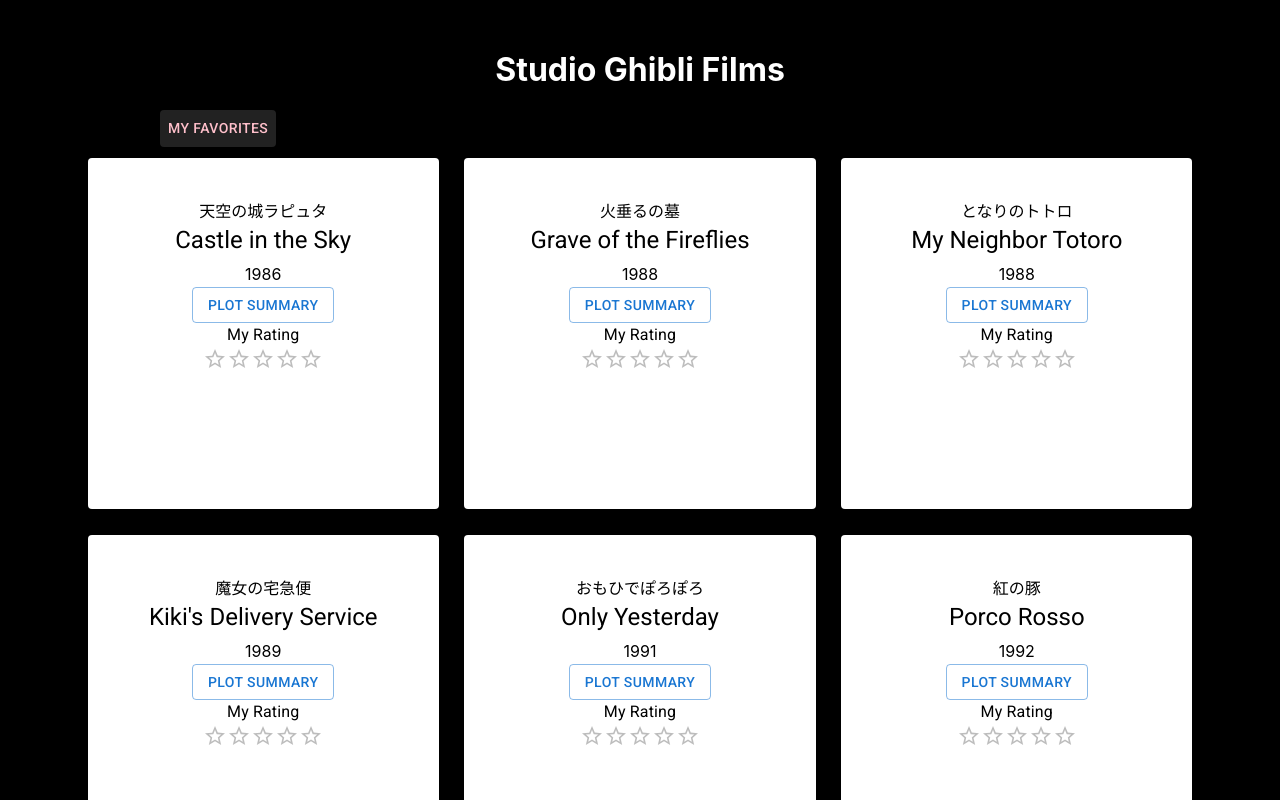
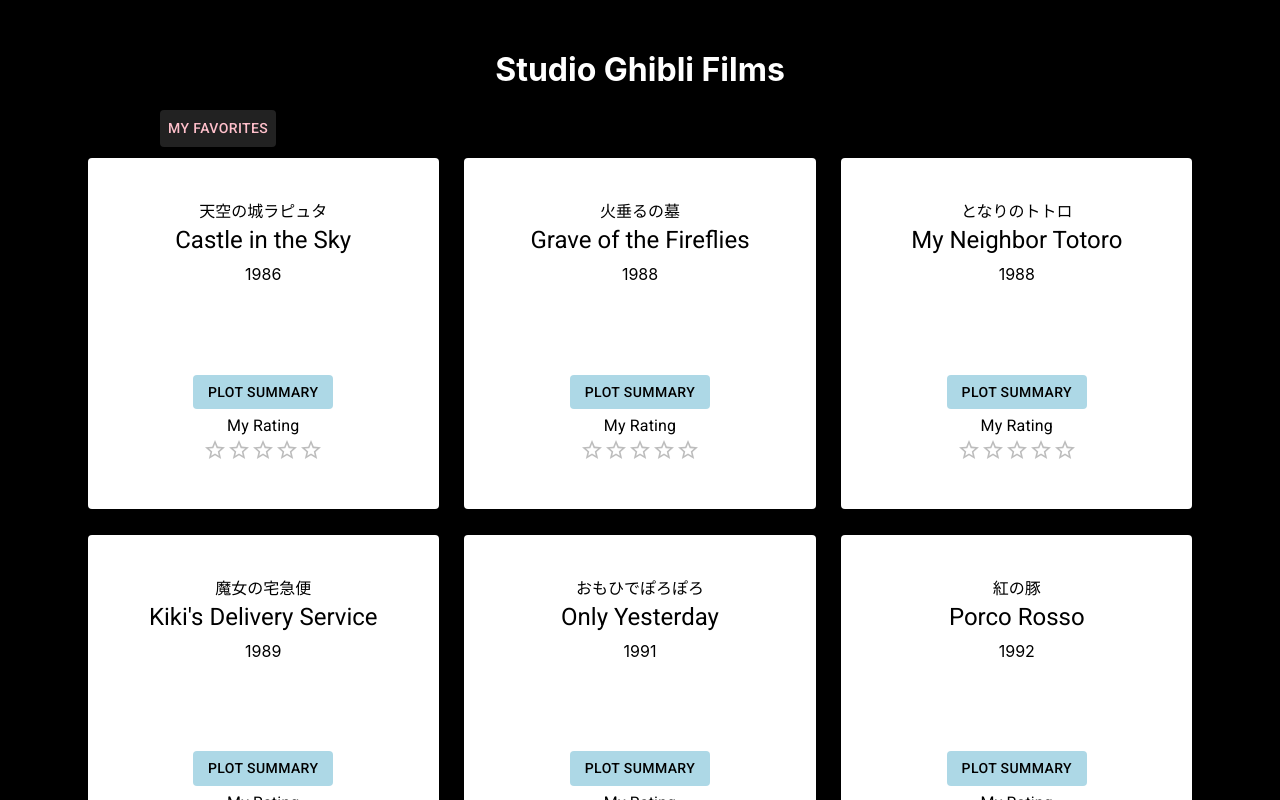
Before and after one commit to kand123/first-react-app, a React (Create React App) app: page / in a window 1280 px wide. Shown: the top 800 px of the page. Built offline with nearby package versions, Linux system fonts and the light colour scheme.

Commit message:
added a little styling to cards

```diff
--- a/src/components/FilmContent.js
+++ b/src/components/FilmContent.js
@@ -1,103 +1,110 @@
-
-import * as React from 'react'
-import Card from '@mui/material/Card'
-import Button from '@mui/material/Button'
-
-import CardContent from '@mui/material/CardContent'
-import Typography from '@mui/material/Typography'
-// import { flexbox } from '@mui/system';
-import CloseIcon from '@mui/icons-material/Close';
-import Modal from '@mui/material/Modal'
-import Box from '@mui/material/Box'
-import Rating from '@mui/material/Rating';
-
-
+import * as React from "react";
+import Card from "@mui/material/Card";
+import Button from "@mui/material/Button";
+import CardContent from "@mui/material/CardContent";
+import Typography from "@mui/material/Typography";
+import CloseIcon from "@mui/icons-material/Close";
+import Modal from "@mui/material/Modal";
+import Box from "@mui/material/Box";
+import Rating from "@mui/material/Rating";
 
 const FilmContent = (props) => {
   const { id, title, original_title, description, date } = props;
 
-
-  const [open, setOpen] = React.useState(false)
-  const handleOpen = () => setOpen(true)
-  const handleClose = () => setOpen(false)
-
-
+  const [open, setOpen] = React.useState(false);
+  const handleOpen = () => setOpen(true);
+  const handleClose = () => setOpen(false);
 
   const handleModalClose = () => {
-    handleOpen()
-  }
+    handleOpen();
+  };
 
   const modalBoxStyle = {
-    position: 'absolute',
-    top: '50%',
-    left: '50%',
-   padding: '1.5%',
-   paddingBottom: '3%',
-   width:'50%',
-    transform: 'translate(-50%, -50%)',
-    // width: 400,
-    // height: 400,
-    bgcolor: 'white',
-    // border: '2px solid #000',
+    position: "absolute",
+    top: "50%",
+    left: "50%",
+    padding: "1.5%",
+    paddingBottom: "3%",
+    width: "50%",
+    transform: "translate(-50%, -50%)",
+    bgcolor: "white",
     boxShadow: 24,
     p: 4,
+  };
+
+const buttonDivStyle = {
+// height: "100%",
+// display: "flex",
+// flexFlow: 'column',
+
+// marginBottom: "15%",
+position: 'relative',
+bottom: 30,
+
 }
-
 
 
   const [value, setValue] = React.useState();
 
-
-
-
   return (
-    <Card className="card"
-
+    <Card
+      className="card"
       sx={{
         bgcolor: "white",
-          width: '300px',
-          height: '300px',
+        width: "300px",
+        height: "300px",
         color: "black",
         padding: "2%",
         margin: "1%",
         textAlign: "center",
         lineHeight: "25px",
         fontWeight: "medium",
-
       }}
     >
-        <CardContent key={id}
+      <CardContent
+        key={id}
         sx={{
-          bgcolor: 'white',
-          color: 'black',
+          bgcolor: "white",
+          color: "black",
+         height:"100%",
+         display: 'flex',
+         flexFlow: 'column',
+         justifyContent: 'space-between',
         }}
       >
-          <Typography variant="h7">
-
-        {original_title}
-        </Typography >
-        <Typography variant ="h5" component = "h2" mb="2%">
+       <div>
+        <Typography variant="h7">{original_title}</Typography>
+        <Typography variant="h5" component="h2" mb="2%">
           {title}
         </Typography>
-        <Typography variant ="p" component="h4" position="50%" fontWeight='normal' >
+        <Typography
+          variant="p"
+          component="h4"
+          position="50%"
+          fontWeight="normal"
+        >
           {date}
         </Typography>
-        <Button variant="outlined" onClick={handleModalClose}>Plot Summary</Button>
+        </div>
 
         <Modal key={id} open={open} onClose={handleClose}>
-        <Box bgcolor="white" style={modalBoxStyle} >
+          <Box bgcolor="white" style={modalBoxStyle}>
             <Typography variant="h5">{title}</Typography>
             <Typography variant="h6">Plot Summary</Typography>
-          <Typography variant = 'p' >{description}</Typography>
-          <CloseIcon sx={{position: "absolute", top: 20, right: 20,}} onClick={handleClose}></CloseIcon>
+            <Typography variant="p">{description}</Typography>
+            <CloseIcon
+              sx={{ position: "absolute", top: 20, right: 20 }}
+              onClick={handleClose}
+            ></CloseIcon>
           </Box>
-
         </Modal>
-
-
-<Box >
+        <div style={buttonDivStyle}>
+        <Button variant="outlined" sx={{bgcolor: 'lightblue', border: "lightblue", color: "black", mb:'2%'}} onClick={handleModalClose}>
+          Plot Summary
+        </Button>
+        <Box>
           <Typography component="legend">My Rating</Typography>
-      <Rating
+          <Rating sx={{p:0, m:0}}
             name="simple-controlled"
             value={value}
             onChange={(event, newValue) => {
@@ -105,11 +112,8 @@
             }}
           />
         </Box>
-
-
-
+        </div>
       </CardContent>
-
     </Card>
   );
 };
```
Also changed, not shown: src/components/FilmCard.js (+18 -50 lines). Lines whose indentation alone changed are shown as unchanged.
